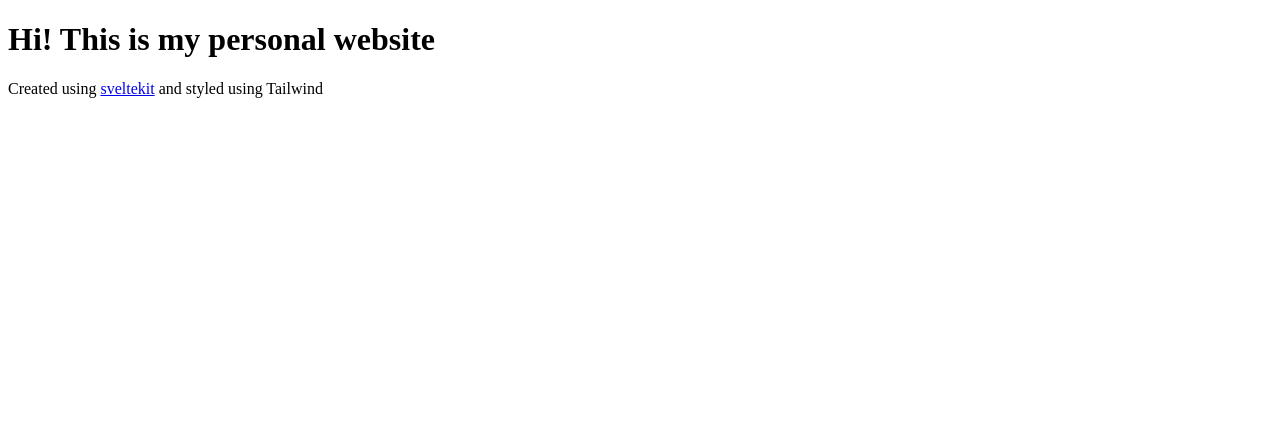
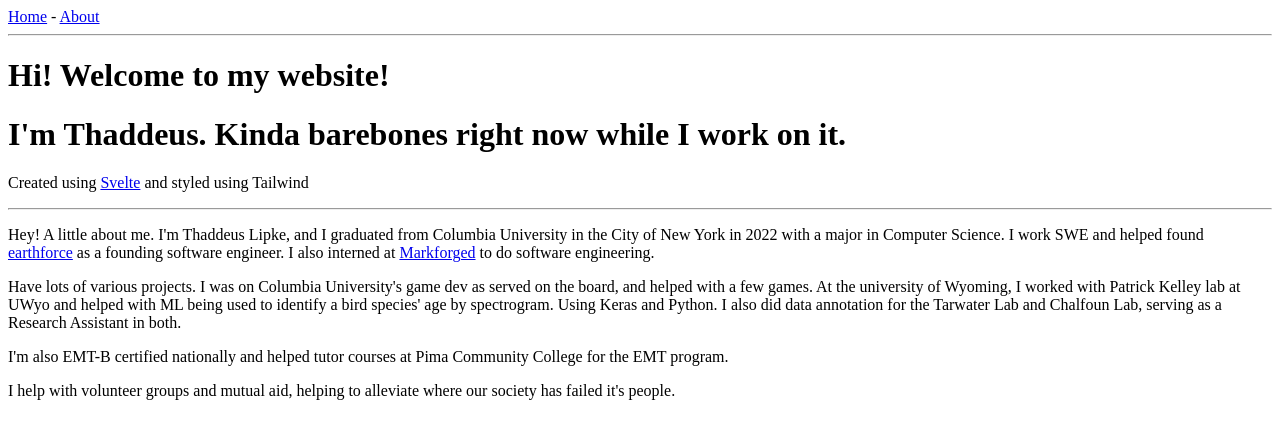
Before and after one commit to 51talcol21/51talcol21.github.io, a SvelteKit app: page / in a window 1280 px wide. Shown: the top 438 px of the page. Built offline with nearby package versions, Linux system fonts and the light colour scheme.

Commit message:
Add information to home page, small blurb about self

```diff
--- a/package.json
+++ b/package.json
@@ -10,7 +10,7 @@
 		"prepare": "svelte-kit sync || echo ''",
 		"check": "svelte-kit sync && svelte-check --tsconfig ./tsconfig.json",
 		"check:watch": "svelte-kit sync && svelte-check --tsconfig ./tsconfig.json --watch",
-		"deploy": "npm run build && gh-pages -d dist"
+		"deploy": "npm run build && gh-pages -d build"
 	},
 	"devDependencies": {
 		"@sveltejs/adapter-auto": "^6.0.0",
--- a/src/routes/+page.svelte
+++ b/src/routes/+page.svelte
@@ -1,6 +1,50 @@
-<h1 class="font-bold text-3xl">Hi! This is my personal website</h1>
-<p>Created using <a href="https://svelte.dev/docs/kit">sveltekit</a> and styled using
-    <span class="italic">
-        Tailwind
-    </span>
-</p>
+<script lang="ts">
+    import { base } from '$app/paths';
+</script>
+
+<nav class="flex flex-row gap-2 justify-center my-8">
+    <a href="{base}/" class="hover:text-yellow-500 hover:transition-colors transition duration-300 ease-in-out">Home</a> -
+    <a href="{base}/about" class="hover:text-yellow-500 hover:transition-colors transition duration-300 ease-in-out">About</a>
+</nav>
+
+<hr class="h-px my-8 bg-gray-200 border-0 dark:bg-gray-700">
+
+<body>
+    <div class="flex flex-col items-center gap-2">
+        <h1 class="font-bold text-3xl">
+            Hi! Welcome to my website!
+        </h1>
+        <h1 class="font-semibold text-2xl">
+            I'm Thaddeus. Kinda barebones right now while I work on it.
+        </h1>
+
+        <p>
+            Created using
+            <a href="https://svelte.dev/docs/kit">Svelte</a>
+             and styled using
+            <span class="italic">
+                Tailwind
+            </span>
+        </p>
+    </div>
+
+    <hr class="h-px my-8 bg-gray-200 border-0 dark:bg-gray-700 max-w-4xl mx-auto">
+
+    <div class="flex flex-col mx-auto max-w-3xl gap-4">
+        <p class="max-w-3xl mx-auto">
+            Hey! A little about me. I'm Thaddeus Lipke, and I graduated from Columbia University in the City of New York in 2022 with a major in Computer Science.
+            I work SWE and helped found <a href="https://earthforce.app" class="text-blue-600 hover:text-green-500 hover:transition-colors transition duration-300 ease-in-out">earthforce</a> as a founding software engineer.
+            I also interned at <a href="https://markforged.com/" class="text-blue-600 hover:text-green-500 hover:transition-colors transition duration-300 ease-in-out">Markforged</a> to do software engineering.
+        </p>
+
+        <p>
+            Have lots of various projects. I was on Columbia University's game dev as served on the board, and helped with a few games.
+            At the university of Wyoming, I worked with Patrick Kelley lab at UWyo and helped with ML being used to identify a bird species' age by spectrogram. Using Keras and Python.
+            I also did data annotation for the Tarwater Lab and Chalfoun Lab, serving as a Research Assistant in both.
+        </p>
+
+        <p> I'm also EMT-B certified nationally and helped tutor courses at Pima Community College for the EMT program.</p>
+
+        <p> I help with volunteer groups and mutual aid, helping to alleviate where our society has failed it's people.</p>
+    </div>
+</body>
--- /dev/null
+++ b/src/routes/about/+page.svelte
@@ -0,0 +1 @@
+Workin on it!
```
Also changed, not shown: svelte_site/src/app.html (added, +13 -0 lines), src/lib/Components/Header.svelte (added), 15 other files (tests, documents, lock files or other folders).
